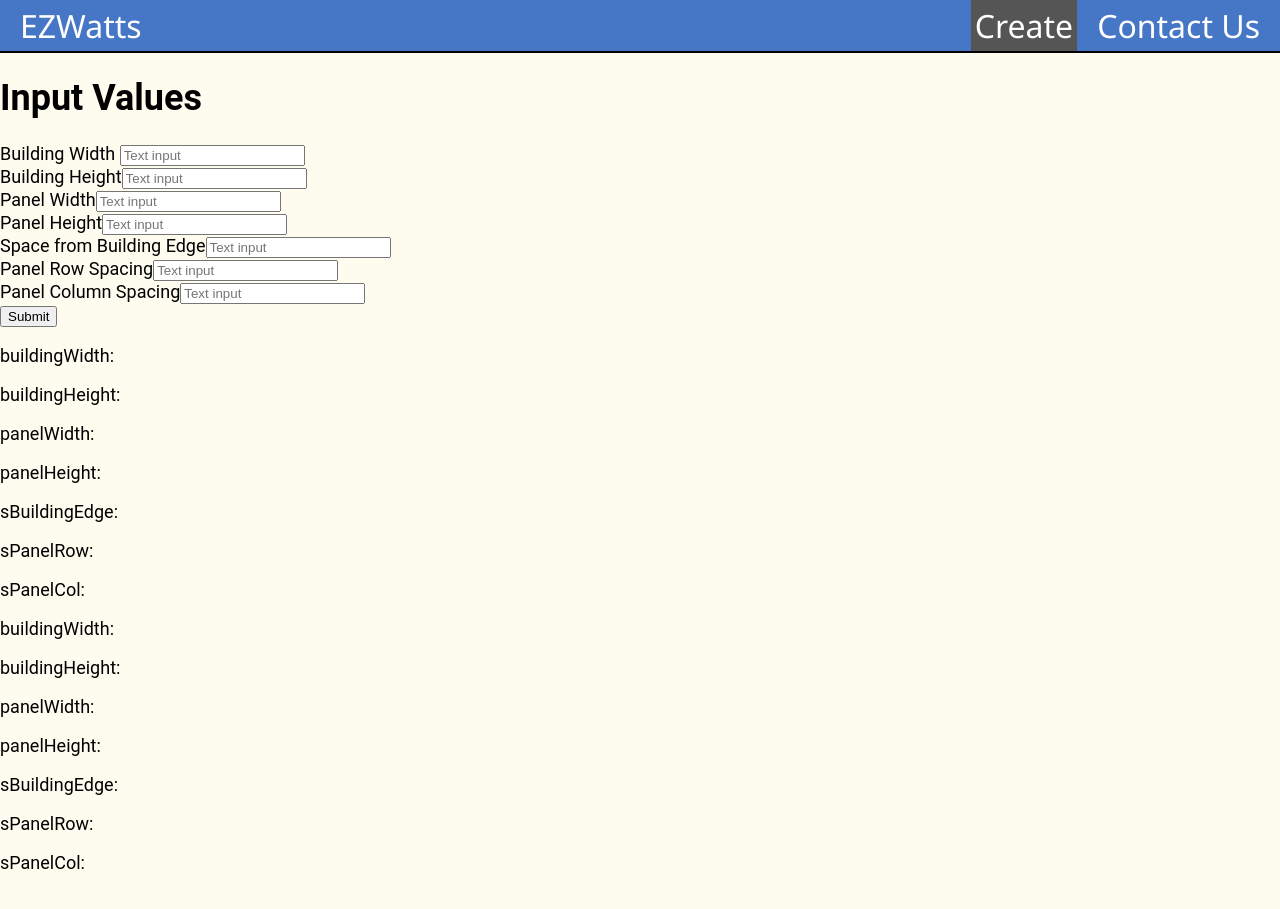
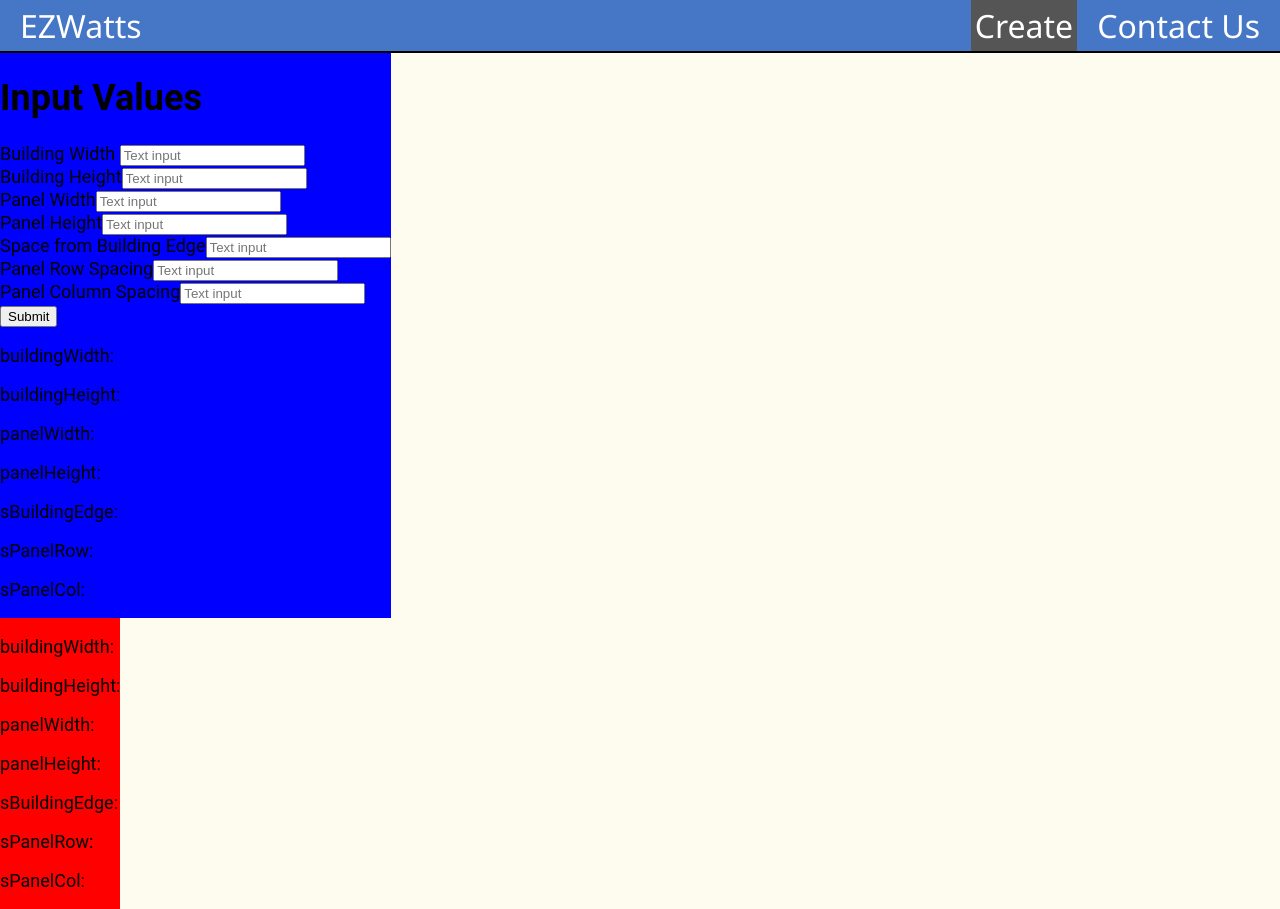
Before and after one commit to UMBC-447-Software-Engineering-Team/447-project.v1, a React (Create React App) app: page /create/Create in a window 1280 px wide. Built offline with nearby package versions, Linux system fonts and the light colour scheme.

Commit message:
color coded form
made the left and right sides have colors

```diff
--- a/src/components/Form.js
+++ b/src/components/Form.js
@@ -30,7 +30,7 @@ const Form = () => {
 
     return (
     <>
-      <div className="Right">
+      <div className="Left">
         <h1>Input Values</h1>
         </div>
 
--- a/src/index.css
+++ b/src/index.css
@@ -31,7 +31,22 @@ body {
   /*set the gradient to be a bit less harsh using opacity in rgba*/
   /*border-style: solid;*/
 }
+.Right{
+  align-self: baseline;
+  flex-basis: auto;
+  flex-grow: 20;
+  background: red;
 
+}
+
+/*left flex box*/
+.Left{
+  align-self: flex-start;
+  flex-grow: 1;
+  background: blue;
+
+
+}
 .nav {
   font-size: xx-large;
   background: #4677C7;
--- a/src/pages/create/Create.js
+++ b/src/pages/create/Create.js
@@ -10,12 +10,12 @@ import ReactDOM from 'react-dom/client';
 export default function Create() {
 
     return (
-      <div>
-      <Form/>
-      <div className="testing">
-      <PanelDrawing/>
-      </div>
-      </div>
+      <><div className="Left">
+        <Form />
+      </div><div className="Right">
+          <PanelDrawing />
+
+        </div></>
 
 
     )
```
